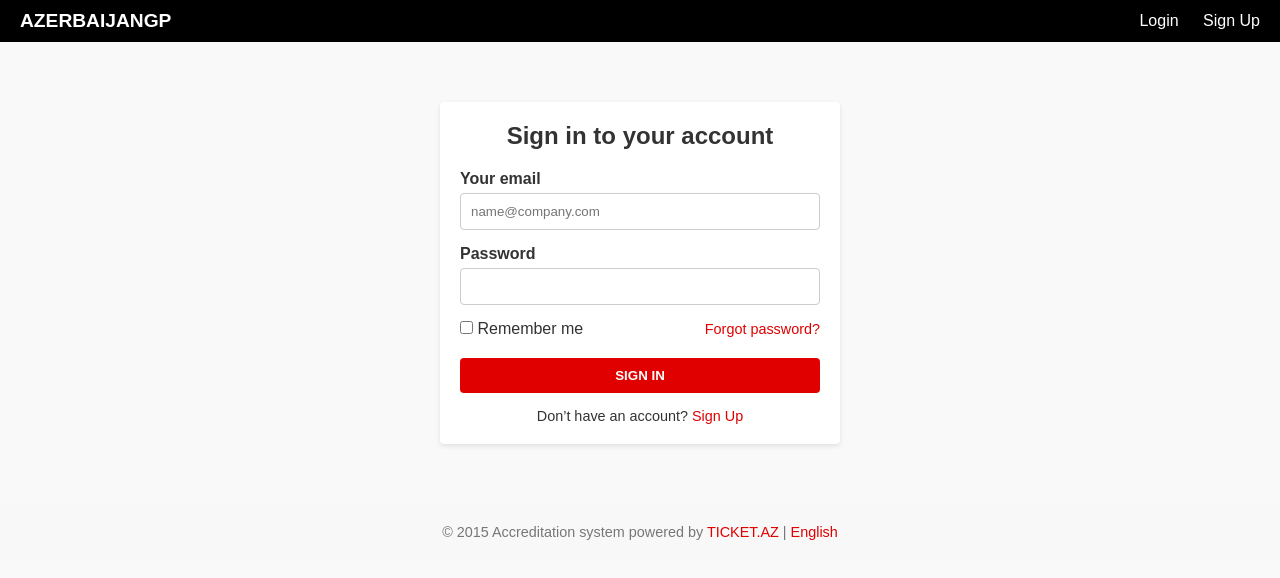
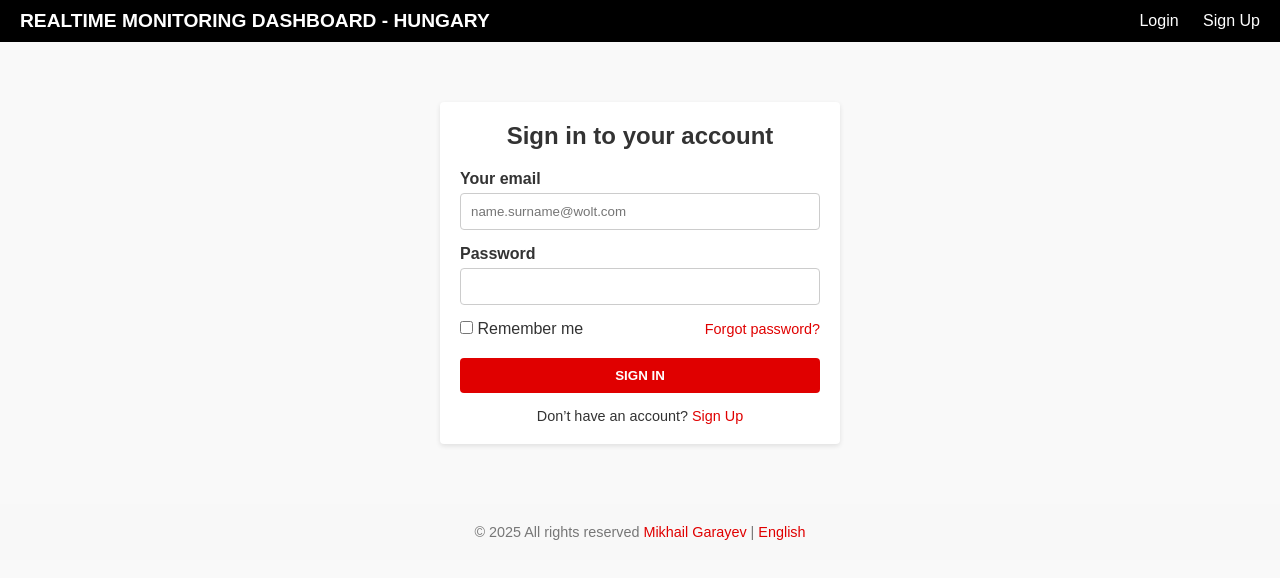
Before and after one commit to mikhailgarayev/marshals.bakucitycircuit.com, a plain HTML site: page login.html in a window 1280 px wide. Drawn offline with Linux system fonts and the light colour scheme.

Commit message:
Update login.html

```diff
--- a/login.html
+++ b/login.html
@@ -2,7 +2,7 @@
 <html lang="ru">
 <head>
   <meta charset="UTF-8" />
-  <title>Login - AzerbaijanGP</title>
+  <title>Login - RTD</title>
   <style>
     /* Стили сброса (reset) или normalize по желанию */
     * {
@@ -145,7 +145,7 @@
 
   <!-- Шапка сайта -->
   <header>
-    <a href="#" class="logo">AzerbaijanGP</a>
+    <a href="#" class="logo">Realtime Monitoring Dashboard - Hungary</a>
     <nav>
       <!-- Здесь можно добавить другие ссылки -->
       <a href="login.html">Login</a>
@@ -158,7 +158,7 @@
     <h2>Sign in to your account</h2>
     <form action="#" method="post">
       <label for="email">Your email</label>
-      <input type="email" id="email" name="email" placeholder="name@company.com" required />
+      <input type="email" id="email" name="email" placeholder="name.surname@wolt.com" required />
 
       <label for="password">Password</label>
       <input type="password" id="password" name="password" required />
@@ -180,7 +180,7 @@
 
   <!-- Футер -->
   <footer>
-    © 2015 Accreditation system powered by <a href="#">TICKET.AZ</a> | <a href="#">English</a>
+    © 2025 All rights reserved <a href="#">Mikhail Garayev</a> | <a href="#">English</a>
   </footer>
 </body>
 </html>
```
